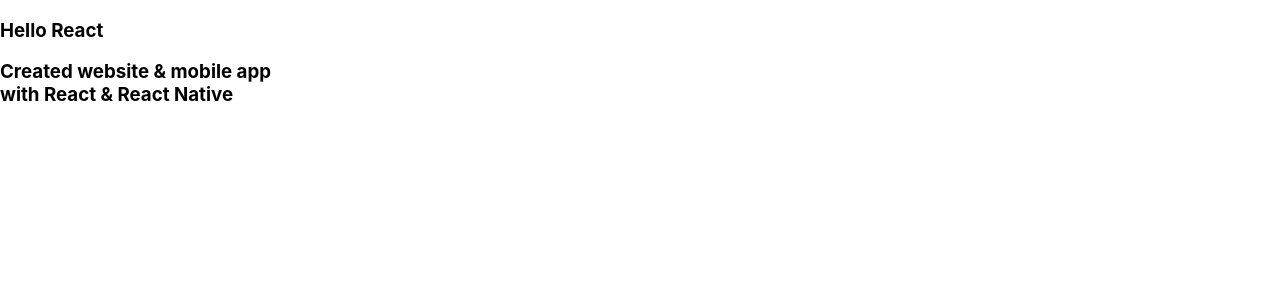
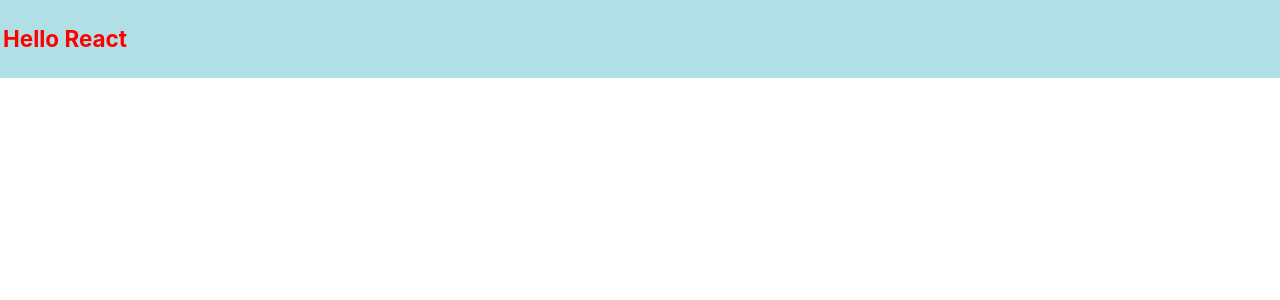
Before and after one commit to Punxh1611/App1, a React (Create React App) app in the folder app1/: page / in a window 1280 px wide. Shown: the top 300 px of the page. Built offline with nearby package versions, Linux system fonts and the light colour scheme.

Commit message:
inline css edit

```diff
--- a/app1/src/App.js
+++ b/app1/src/App.js
@@ -2,19 +2,16 @@
 import './App.css';
 
 function App() {
-  let r = "React"
-  let rn = "React Native"
-  const el=(
-    <div>
-      Created website & mobile app<br />
-      with {r} & {rn}
+  const divStyle = {
+    color: 'red',
+    backgroundColor: 'powderblue',
+    fontSize: 'larger',
+    padding: '3px',
+  };
+  return (
+    <div style={divStyle}>
+      <h3>Hello React</h3>
     </div>
-  );
-  return (
-    <>
-    <h3>Hello React</h3>
-    <h3>{el}</h3>
-    </>
   );
 }
 
```
